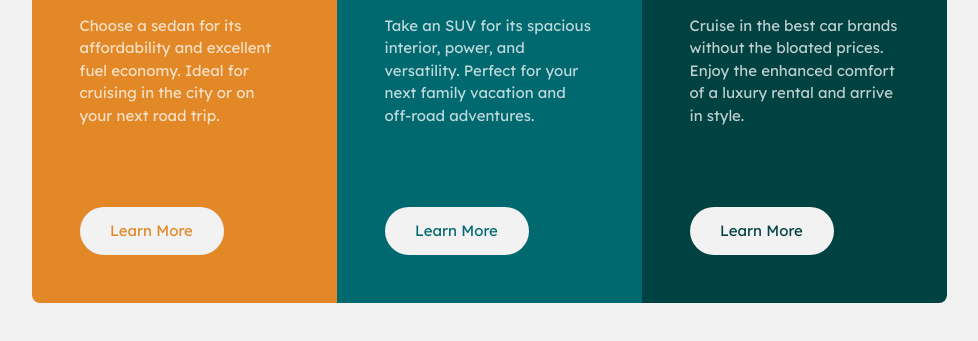
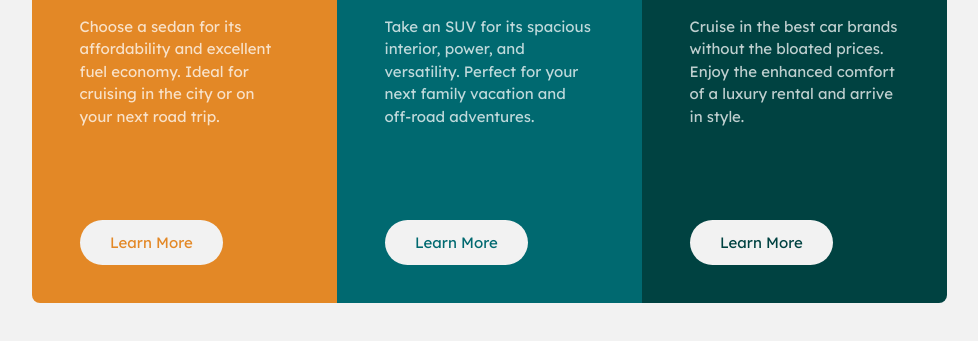
Before and after one commit to JustANipple/3-column-preview-card-component, a plain HTML site: page index.html in a window 1280 px wide. Shown: the part 347-688 px from the top of the page, without its empty margins (151-1129 px from the left). Drawn offline with Linux system fonts and the light colour scheme.

Commit message:
modified:   index.html 	modified:   style.css

```diff
--- a/index.html
+++ b/index.html
@@ -27,9 +27,7 @@
         Choose a sedan for its affordability and excellent fuel economy. Ideal for cruising in the city
         or on your next road trip.
       </p>
-      <button>
-        <a href="#">Learn More</a>
-      </button>
+      <a class="button" href="#">Learn More</a>
     </div>
 
     <div class="option two">
@@ -39,9 +37,7 @@
         Take an SUV for its spacious interior, power, and versatility. Perfect for your next family vacation
         and off-road adventures.
       </p>
-      <button>
-        <a href="#">Learn More</a>
-      </button>
+      <a class="button" href="#">Learn More</a>
     </div>
 
     <div class="option three">
@@ -51,9 +47,7 @@
         Cruise in the best car brands without the bloated prices. Enjoy the enhanced comfort of a luxury
         rental and arrive in style.
       </p>
-      <button>
-        <a href="#">Learn More</a>
-      </button>
+      <a class="button" href="#">Learn More</a>
     </div>
 
   </main>
--- a/style.css
+++ b/style.css
@@ -65,12 +65,12 @@
     background-color: var(--primary-orange);
   }
 
-  .one a {
+  .one .button {
     color: var(--primary-orange);
     text-decoration: none;
   }
 
-  .one button:hover {
+  .one .button:hover {
     background-color: var(--primary-orange);
     color: var(--neutral-light-gray);
     border: 2px solid var(--neutral-light-gray);
@@ -81,12 +81,12 @@
     background-color: var(--primary-cyan);
   }
 
-  .two a {
+  .two .button {
     color: var(--primary-cyan);
     text-decoration: none;
   }
 
-  .two button:hover {
+  .two .button:hover {
     background-color: var(--primary-cyan);
     color: var(--neutral-light-gray);
     border: 2px solid var(--neutral-light-gray);
@@ -97,12 +97,12 @@
     background-color: var(--primary-dark-cyan);
   }
 
-  .three a {
+  .three .button {
     color: var(--primary-dark-cyan);
     text-decoration: none;
   }
 
-  .three button:hover {
+  .three .button:hover {
     background-color: var(--primary-dark-cyan);
     color: var(--neutral-light-gray);
     border: 2px solid var(--neutral-light-gray);
@@ -120,19 +120,20 @@
   .option p {
     font-family: var(--ff-regular);
     color: var(--neutral-paragraphs-white);
+    margin: 0 0 6.5rem 0;
   }
 
-  button {
+  .button {
     background-color: var(--neutral-light-gray);
     font-family: var(--ff-regular);
     height: 3rem;
     width: 9rem;
     border-radius: 10rem;
     border: 0;
-    margin: 5rem 0 0 0;
+    padding: 0.8rem 1.9rem;
   }
 
-  button:hover {
+  .button:hover {
     cursor: pointer;
   }
 
```
